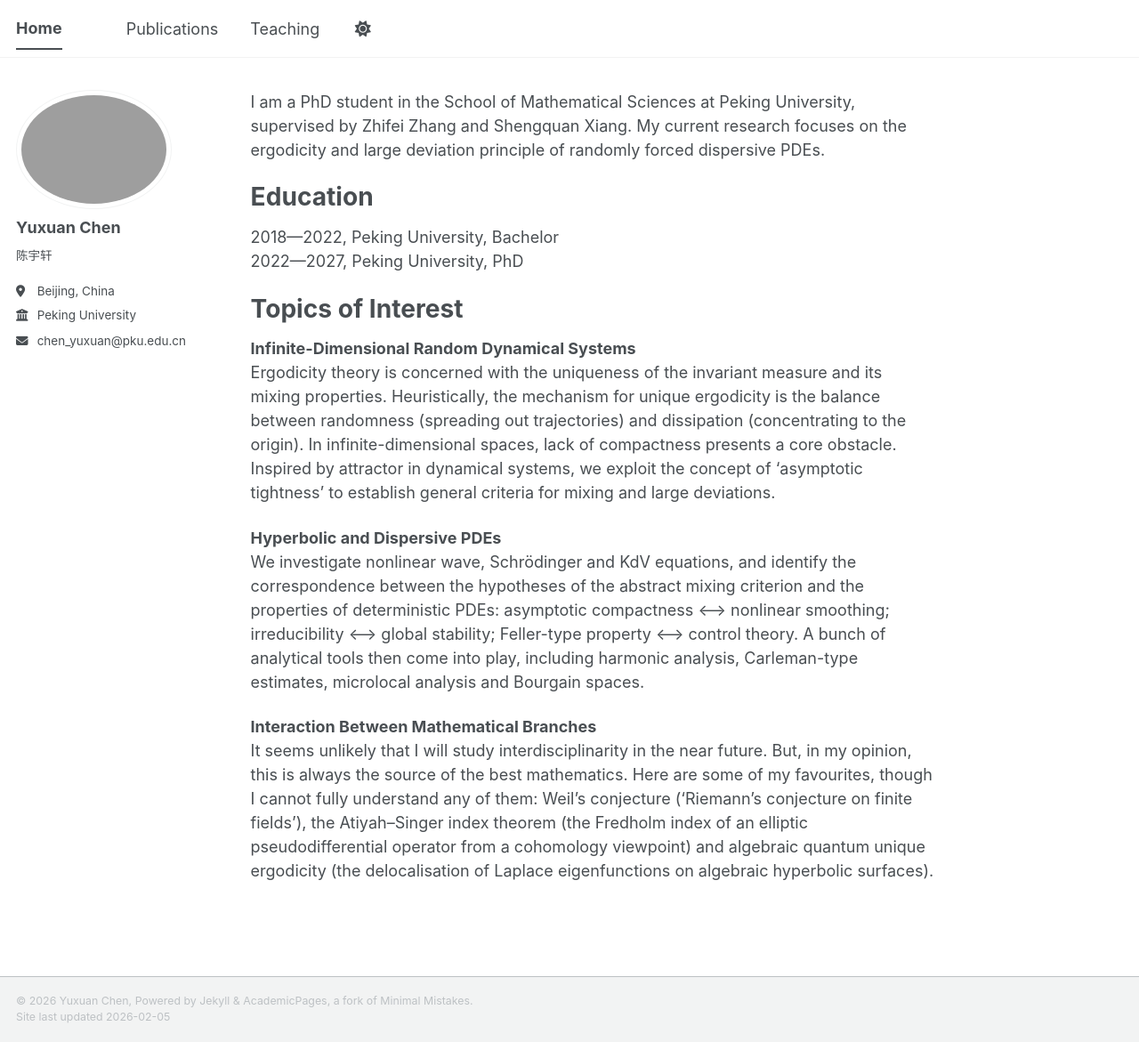
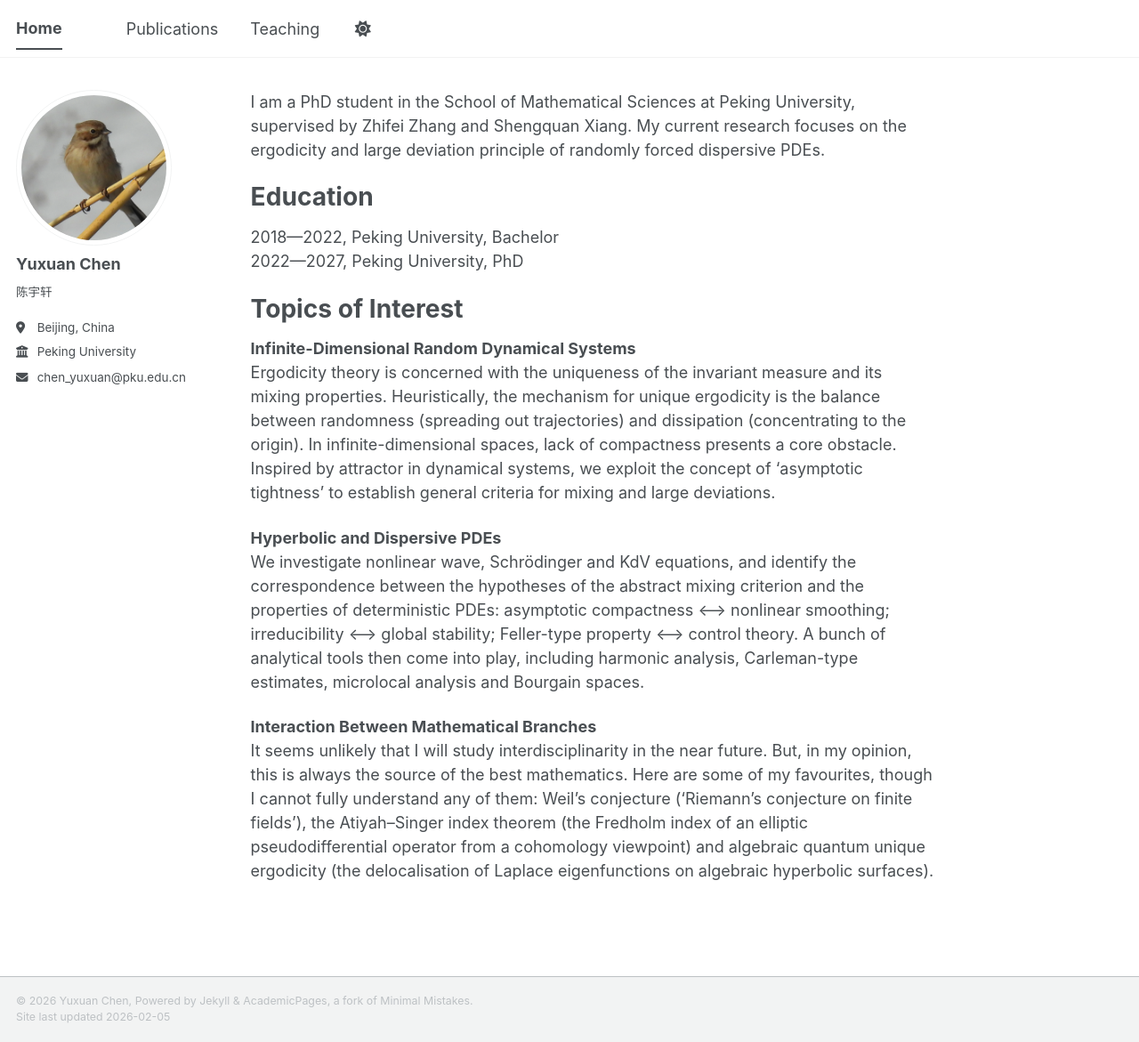
Before and after one commit to yxchen-pku/yxchen-pku.github.io, a Jekyll site: the page built from _pages/about.md, in a window 1280 px wide and 1171 px high. Shown: the whole window at 89% size. Built offline with Jekyll 4.4.1, drawn with Linux system fonts in a browser that asks for light colours; a script bundle is joined from its source files by our own code; library files that are not in the unit come from our copies.

Commit message:
Update _config.yml

```diff
--- a/_config.yml
+++ b/_config.yml
@@ -23,7 +23,7 @@ repository               : "academicpages/academicpages.github.io"
 #               Additional customization can be done by editing /_includes/author-profile.html
 author:
   # Biographic information
-  avatar           : "empty.png"
+  avatar           : "profile.png"
   name             : "Yuxuan Chen"
   # pronouns         : # example: "she/her"
   bio              : "陈宇轩"
```
